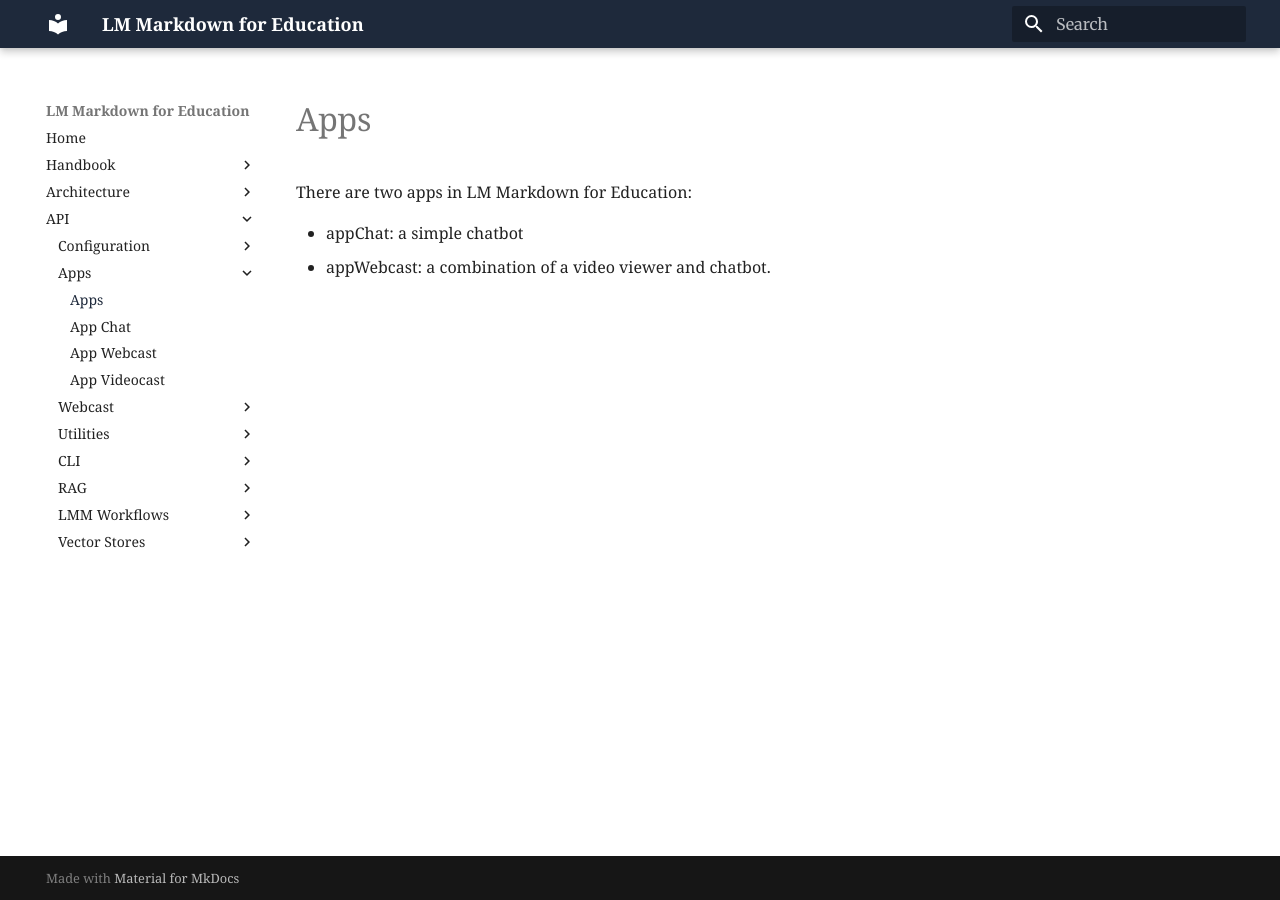
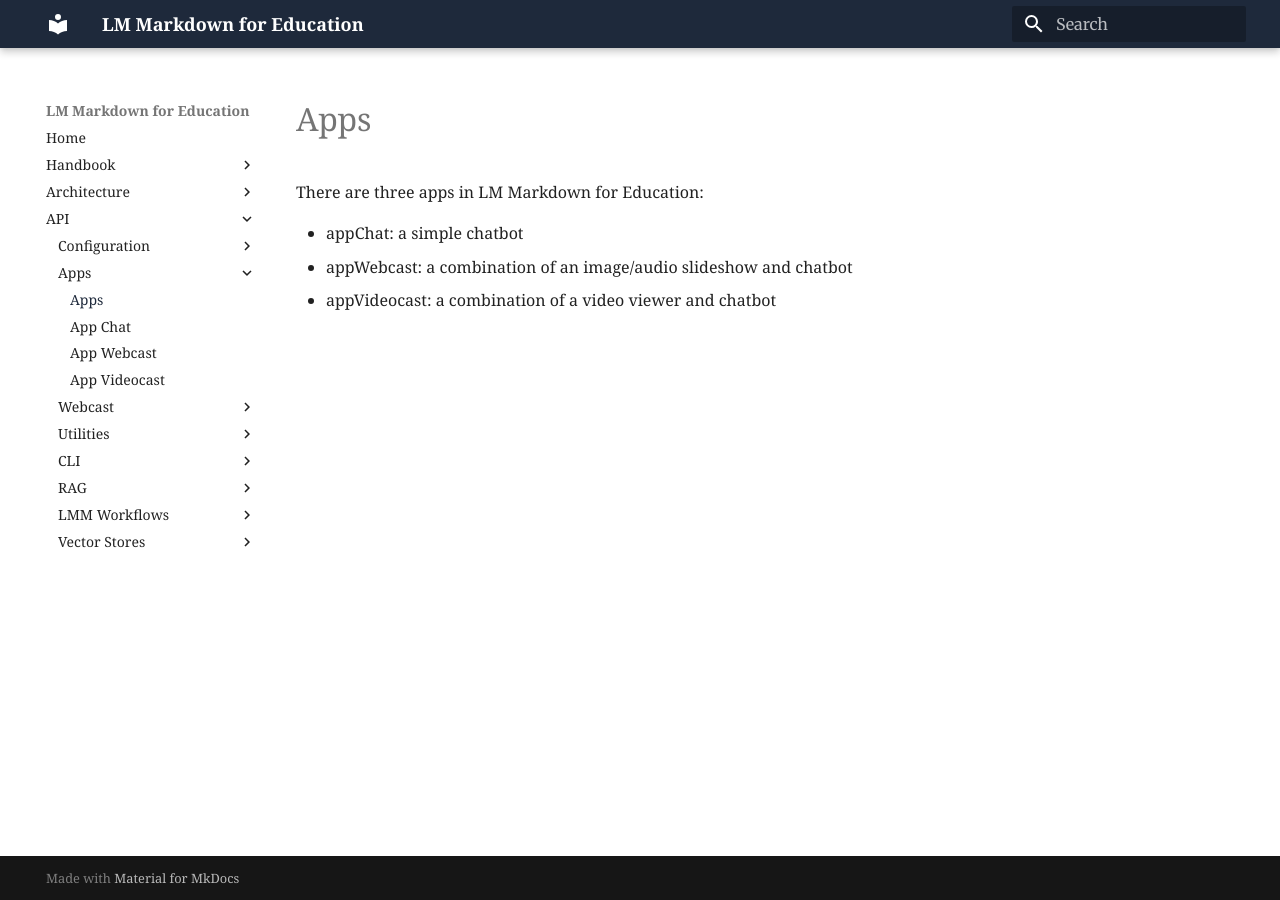
Before and after one commit to roberto-viviani/lmm-education, an MkDocs documentation site: the page built from docs/API/Apps/index.md, in a window 1280 px wide. Built offline with MkDocs 1.6.1 and Material for MkDocs 9.7.7, drawn with Linux system fonts in a browser that asks for light colours.

Commit message:
docs: update Apps and Configuration documentation
- Update `docs/API/Apps/index.md` to reflect three apps (`appChat`, `appWebcast`, and `appVideocast`) and clarify their functionality.
- Update `docs/API/Configuration/index.md` to mention `appwebcast.py` configuration variables for Webcast and Videocast apps.

Co-authored-by: roberto-viviani <88712782+roberto-viviani@users.noreply.github.com>

```diff
--- a/docs/API/Apps/index.md
+++ b/docs/API/Apps/index.md
@@ -1,4 +1,5 @@
-There are two apps in LM Markdown for Education:
+There are three apps in LM Markdown for Education:
 
 - appChat: a simple chatbot
-- appWebcast: a combination of a video viewer and chatbot.
+- appWebcast: a combination of an image/audio slideshow and chatbot
+- appVideocast: a combination of a video viewer and chatbot
```
Also changed, not shown: docs/API/Configuration/index.md (+1 -1 lines).
